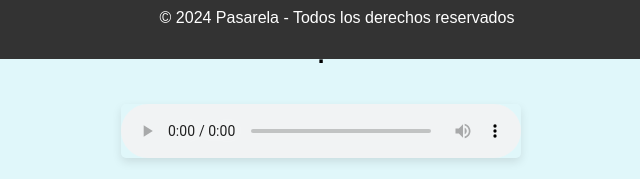
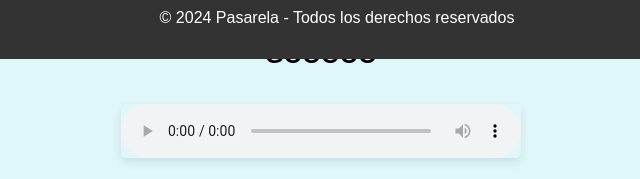
Before and after one commit to Axell073/pase-al-centro-comercial-PASARELA, a plain HTML site: page index.html in a window 1280 px wide. Shown: the part 741-920 px from the top of the page, 319-959 px from the left. Drawn offline with Linux system fonts and the light colour scheme.

Commit message:
Update index.html

```diff
--- a/index.html
+++ b/index.html
@@ -18,7 +18,7 @@
         <img id="imagePreview" src="contenedor imagen/imagen 1.jpg" alt="Imagen de novedades" style="width: 100%; max-width: 400px;">
 
         <!-- Reproductor de audio con archivo predefinido -->
-        <h2>.</h2>
+        <h2>GOOOOO</h2>
         <audio id="audioPlayer" controls>
             <source src="contenido musica/Rick_Astley_-_Never_Gonna_Give_You_Up_Official_Music_Video_[_YouConvert.net_].mp3" type="audio/mpeg">
             .
```
